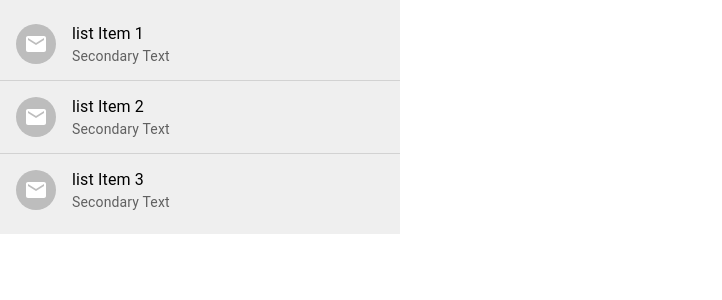
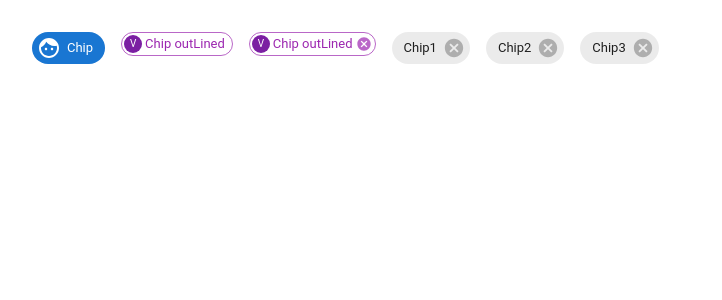
Before and after one commit to abhilashsethi/react-mui-demo, a React (Create React App) app: page / in a window 1280 px wide. Shown: the top 300 px of the page, without its empty margins (0-722 px from the left). Built offline with nearby package versions, Linux system fonts and the light colour scheme.

Commit message:
MuiChips

```diff
--- a/src/App.tsx
+++ b/src/App.tsx
@@ -20,6 +20,7 @@
 import MuiAvatar from "./components/MuiAvatar";
 import MuiBadge from "./components/MuiBadge";
 import MuiBottomNavigation from "./components/MuiBottomNavigation";
+import MuiChip from "./components/MuiChip";
 import MuiLink from "./components/MuiLink";
 import MuiList from "./components/MuiList";
 import MuiSpeedDial from "./components/MuiSpeedDial";
@@ -48,7 +49,8 @@
 			{/* <MuiBottomNavigation /> */}
 			{/* <MuiAvatar /> */}
 			{/* <MuiBadge /> */}
-			<MuiList />
+			{/* <MuiList /> */}
+			<MuiChip />
 		</div>
 	);
 }
--- /dev/null
+++ b/src/components/MuiChip.tsx
@@ -0,0 +1,38 @@
+import React, { useState } from "react";
+import { Stack, Chip, Avatar } from "@mui/material";
+import FaceIcon from "@mui/icons-material/Face";
+
+const MuiChip = () => {
+	const [chips, setChips] = useState(["Chip1", "Chip2", "Chip3"]);
+	const handleDelete = (chipToDelete: string) => {
+		setChips((chips) => chips.filter((chip) => chip !== chipToDelete));
+	};
+	return (
+		<Stack m={4} direction={"row"} spacing={2}>
+			<Chip label={"Chip"} color="primary" icon={<FaceIcon />} />
+			<Chip
+				label={"Chip outLined"}
+				color="secondary"
+				variant="outlined"
+				size="small"
+				avatar={<Avatar>V</Avatar>}
+				onClick={() => alert("Clicked")}
+			/>
+			<Chip
+				label={"Chip outLined"}
+				color="secondary"
+				variant="outlined"
+				size="small"
+				avatar={<Avatar>V</Avatar>}
+				onClick={() => alert("Clicked")}
+				onDelete={() => alert("Delete Clicked")}
+			/>
+
+			{chips.map((chip) => (
+				<Chip label={chip} key={chip} onDelete={() => handleDelete(chip)} />
+			))}
+		</Stack>
+	);
+};
+
+export default MuiChip;
```
